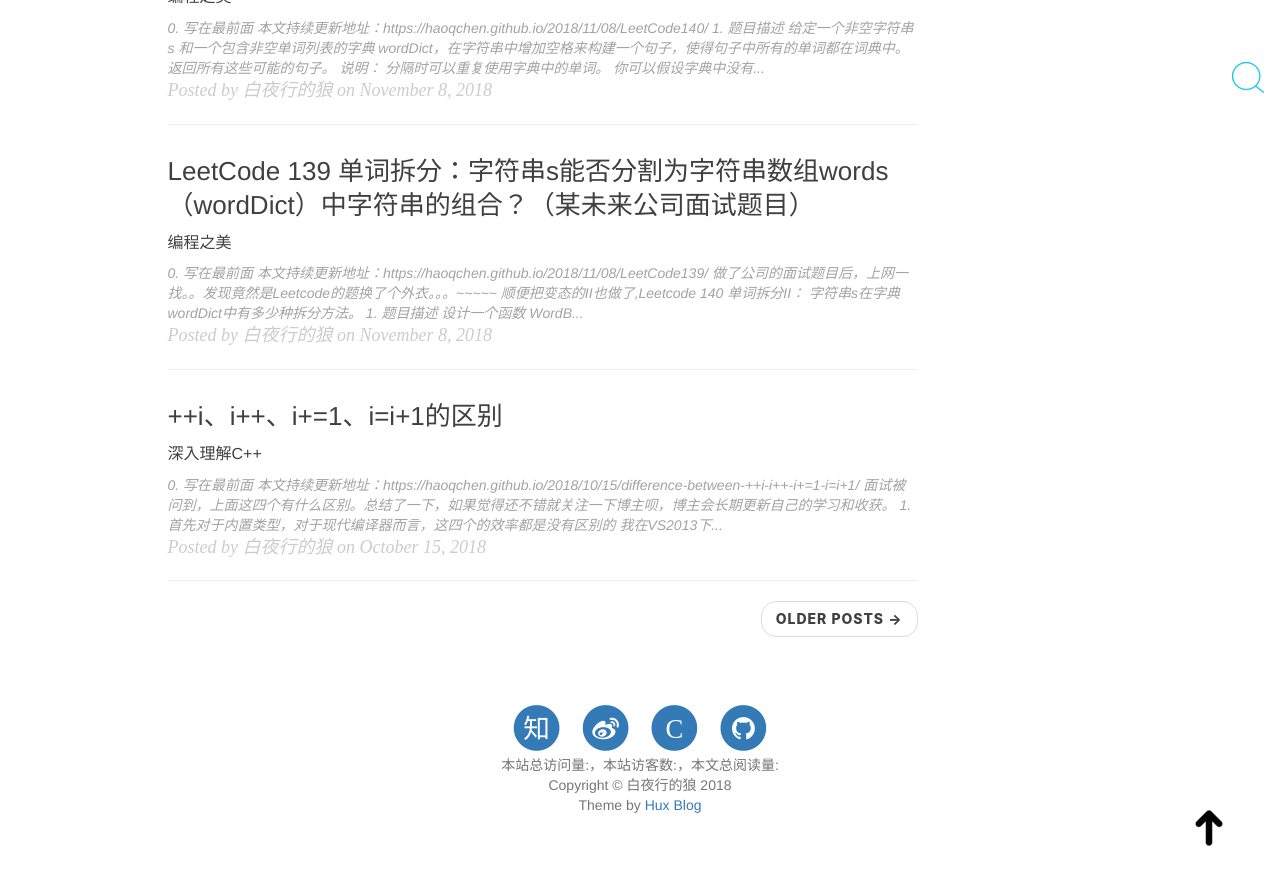
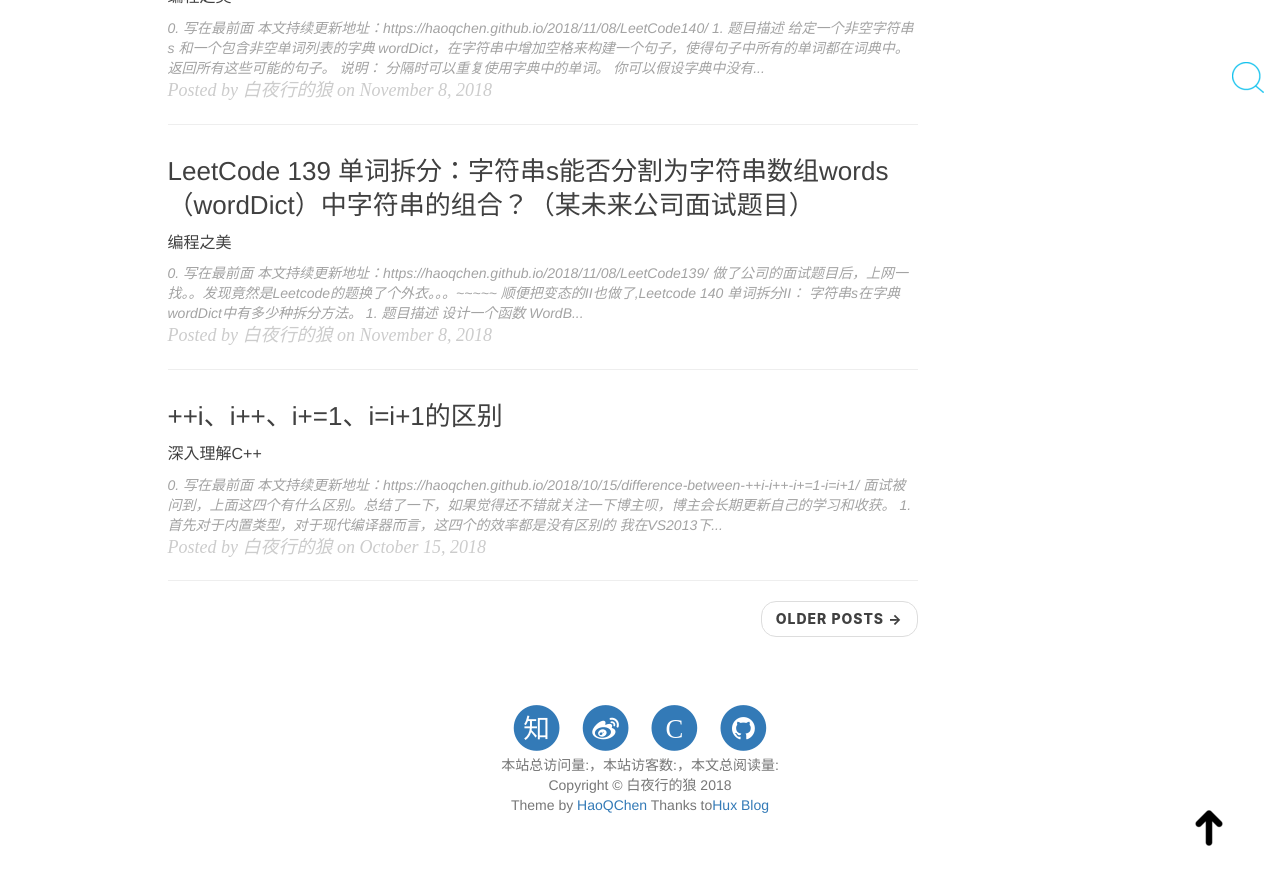
Before and after one commit to HaoQChen/HaoQChen.github.io, a Jekyll site: the page built from index.html, in a window 1280 px wide and 900 px high, scrolled down 2246 px. Shown: the top 885 px of the window. Built offline with Jekyll 4.4.1, drawn with Linux system fonts in a browser that asks for light colours; nearby versions of some CDN libraries; the list of posts is cut into pages by our own code; comment, search, counter and statistics services are not loaded.

Commit message:
change theme

```diff
--- a/_includes/footer.html
+++ b/_includes/footer.html
@@ -11,7 +11,7 @@
                     <br>
                     Copyright &copy; {{ site.title }} {{ site.time | date: '%Y' }}
                     <br>
-                    Theme by <a href="http://huangxuan.me">Hux Blog</a><!--  |
+                    Theme by <a href="https://github.com/HaoQChen/HaoQChen.github.io">HaoQChen</a>  Thanks to<a href="http://huangxuan.me">Hux Blog</a><!--  |
                     <iframe
                         style="margin-left: 2px; margin-bottom:-5px;"
                         frameborder="0" scrolling="0" width="100px" height="20px"
```
